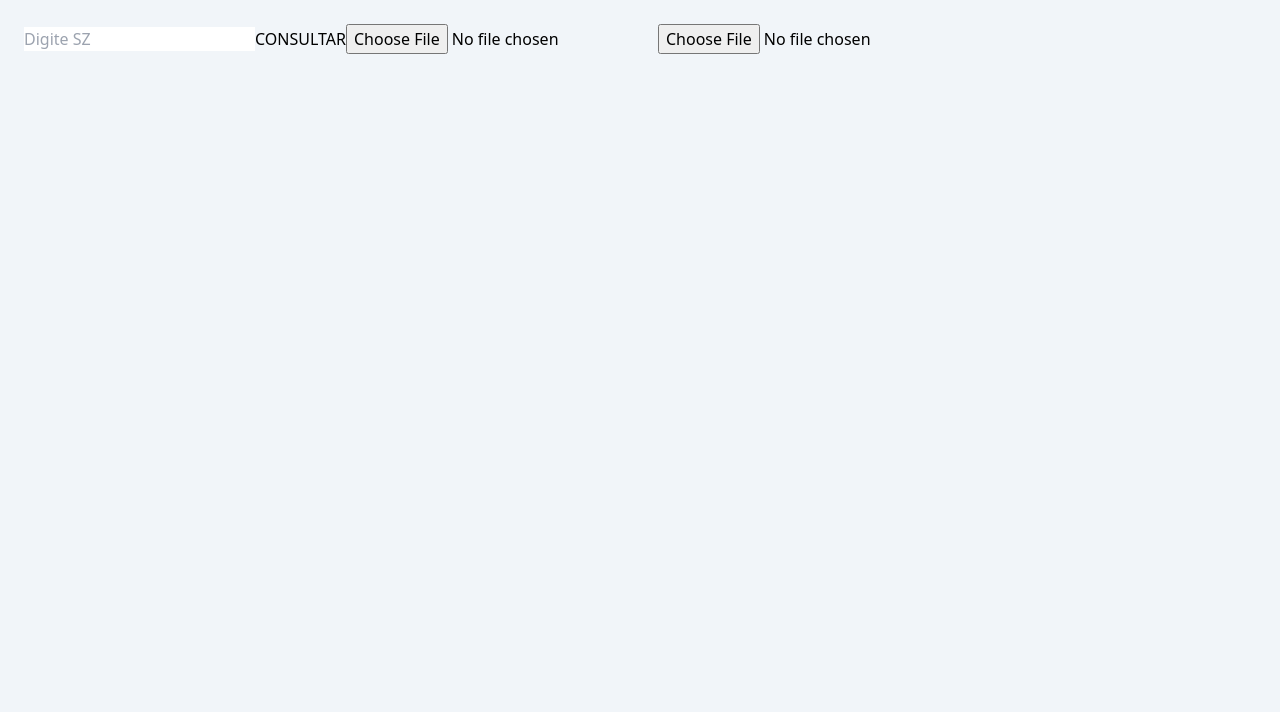
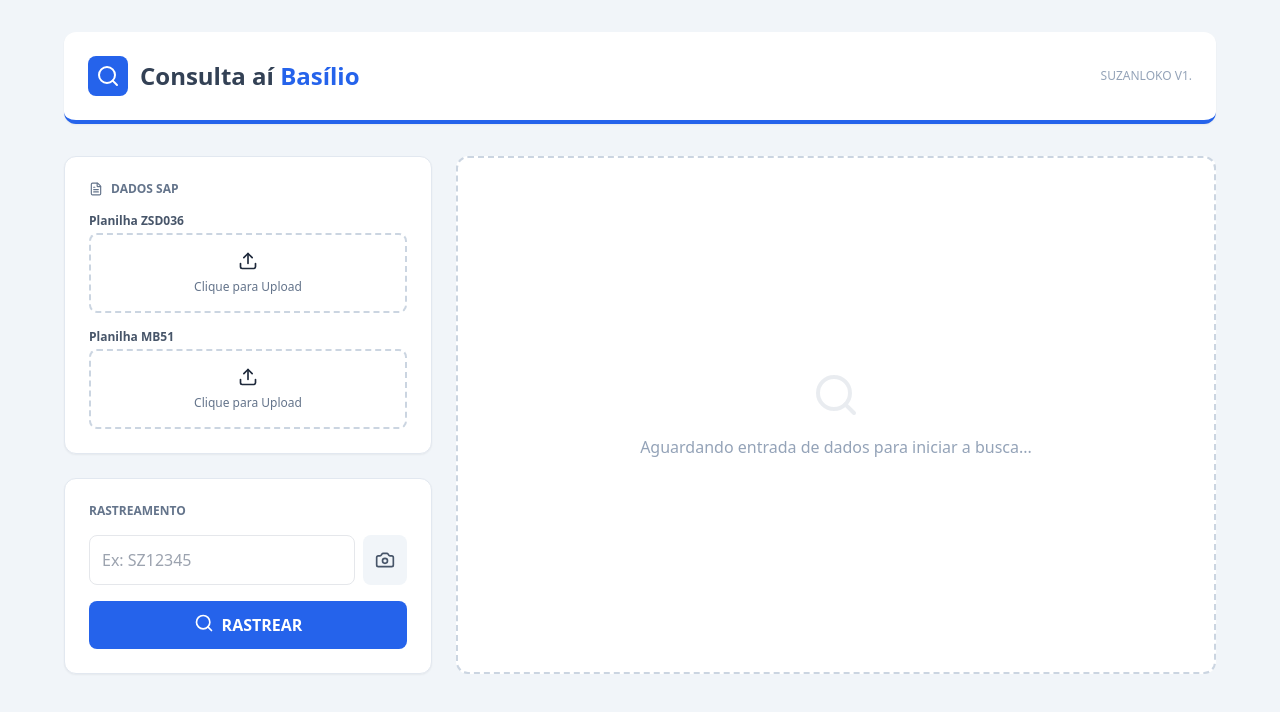
Before and after one commit to JacksonDevv/consultar-lote, a React (Vite) app: page / in a window 1280 px wide. Shown: the top 712 px of the page. Built offline with nearby package versions, Linux system fonts and the light colour scheme.

Commit message:
layout novo

```diff
--- a/src/App.jsx
+++ b/src/App.jsx
@@ -6,19 +6,7 @@ import {
   FileText, AlertCircle, Camera, X
 } from 'lucide-react';
 
-// 🔥 NORMALIZAÇÃO FORTE
-const normalizeKeys = (data) => {
-  return data.map(row => {
-    const newRow = {};
-    Object.keys(row).forEach(key => {
-      const cleanKey = key.trim().toLowerCase();
-      newRow[cleanKey] = String(row[key] ?? '').trim();
-    });
-    return newRow;
-  });
-};
-
-// 🔥 LIMPEZA DE VALOR (CRÍTICO)
+// 🔥 LIMPEZA FORTE (resolve 99% dos problemas com Excel)
 const clean = (val) => {
   return String(val ?? '')
     .trim()
@@ -26,6 +14,18 @@ const clean = (val) => {
     .replace(/\s+/g, '');
 };
 
+// 🔥 NORMALIZA COLUNAS
+const normalizeKeys = (data) => {
+  return data.map(row => {
+    const newRow = {};
+    Object.keys(row).forEach(key => {
+      newRow[key.trim().toLowerCase()] = row[key];
+    });
+    return newRow;
+  });
+};
+
+// 🔥 AJUSTADO PARA SUAS PLANILHAS
 const COLUMN_MAP = {
   ZSD036: {
     SZ: 'tappi number',
@@ -36,6 +36,7 @@ const COLUMN_MAP = {
     PESO: 'quantidade',
     TRANSACAO: 'tipo de movimento',
     DATA: 'data de lançamento',
+    HORA: '',
     USUARIO: 'nome do usuário',
     CABECALHO: 'texto cabeçalho documento'
   }
@@ -72,11 +73,38 @@ export default function SAPBatchTracker() {
     setTimeout(() => setToast(null), 4000);
   };
 
+  useEffect(() => {
+    if (isScanning) {
+      const timeout = setTimeout(() => {
+        const scanner = new Html5QrcodeScanner("reader", {
+          fps: 10,
+          qrbox: { width: 250, height: 150 },
+          aspectRatio: 1.0
+        });
+
+        scanner.render((decodedText) => {
+          setSzInput(decodedText);
+          setIsScanning(false);
+          scanner.clear();
+          showToast("Código lido com sucesso!");
+          setTimeout(() => executeTrack(decodedText), 500);
+        }, () => {});
+
+        scannerRef.current = scanner;
+      }, 100);
+
+      return () => {
+        clearTimeout(timeout);
+        if (scannerRef.current) scannerRef.current.clear();
+      };
+    }
+  }, [isScanning]);
+
   const handleFileUpload = (e, type) => {
     const file = e.target.files[0];
     if (!file) return;
 
-    setUploads(prev => ({ ...prev, [type]: { ...prev[type], status: 'loading', fileName: file.name } }));
+    setUploads(prev => ({ ...prev, [type]: { ...prev[type], status: 'loading', fileName: file.name, progress: 0 } }));
 
     const reader = new FileReader();
     reader.onload = (evt) => {
@@ -90,14 +118,13 @@ export default function SAPBatchTracker() {
 
         data = normalizeKeys(data);
 
-        console.log(type, data.slice(0,3)); // debug
-
         if (type === 'ZSD036') setDataZSD036(data);
         else setDataMB51(data);
 
-        setUploads(prev => ({ ...prev, [type]: { ...prev[type], status: 'complete' } }));
+        setUploads(prev => ({ ...prev, [type]: { ...prev[type], status: 'complete', progress: 100 } }));
       } catch (err) {
-        showToast("Erro ao ler Excel", "error");
+        showToast("Erro ao ler Excel. Verifique o formato.", "error");
+        setUploads(prev => ({ ...prev, [type]: { ...prev[type], status: 'error' } }));
       }
     };
 
@@ -107,10 +134,10 @@ export default function SAPBatchTracker() {
   const executeTrack = (value) => {
     const searchVal = value || szInput;
 
-    if (!searchVal) return showToast("Digite a SZ", "error");
+    if (!searchVal) return showToast("Digite ou escaneie a SZ", "error");
 
     if (!dataZSD036.length || !dataMB51.length) {
-      return showToast("Carregue as planilhas!", "error");
+      return showToast("Carregue as duas planilhas!", "error");
     }
 
     setIsProcessing(true);
@@ -120,10 +147,7 @@ export default function SAPBatchTracker() {
         clean(row[COLUMN_MAP.ZSD036.SZ]) === clean(searchVal)
       );
 
-      console.log("BUSCA:", searchVal);
-      console.log("ENCONTRADO:", szRecord);
-
-      if (!szRecord) throw new Error("SZ não encontrada");
+      if (!szRecord) throw new Error("SZ não encontrada na ZSD036");
 
       const batchId = szRecord[COLUMN_MAP.ZSD036.LOTE];
 
@@ -131,7 +155,7 @@ export default function SAPBatchTracker() {
         clean(row[COLUMN_MAP.MB51.LOTE]) === clean(batchId)
       );
 
-      if (!movements.length) throw new Error("Lote não encontrado");
+      if (!movements.length) throw new Error("Lote não encontrado na MB51");
 
       const sorted = movements.sort((a, b) => {
         const d1 = new Date(a[COLUMN_MAP.MB51.DATA]);
@@ -147,6 +171,7 @@ export default function SAPBatchTracker() {
         peso: latest[COLUMN_MAP.MB51.PESO],
         transacao: latest[COLUMN_MAP.MB51.TRANSACAO],
         data: latest[COLUMN_MAP.MB51.DATA],
+        hora: '',
         usuario: latest[COLUMN_MAP.MB51.USUARIO],
         cabecalho: latest[COLUMN_MAP.MB51.CABECALHO]
       });
@@ -159,28 +184,109 @@ export default function SAPBatchTracker() {
   };
 
   return (
-    <div className="min-h-screen bg-slate-100 p-6">
-      <input
-        value={szInput}
-        onChange={(e) => setSzInput(e.target.value)}
-        onKeyDown={(e) => e.key === 'Enter' && executeTrack()}
-        placeholder="Digite SZ"
-      />
+    <div className="min-h-screen bg-slate-100 text-slate-800 p-4 md:p-8 font-sans">
+      {/* HEADER */}
+      <header className="max-w-6xl mx-auto mb-8 bg-white p-6 rounded-xl shadow-sm border-b-4 border-blue-600 flex justify-between items-center">
+        <div className="flex items-center gap-3">
+          <div className="bg-blue-600 p-2 rounded-lg text-white"><Search size={24}/></div>
+          <h1 className="text-2xl font-bold text-slate-700">Consulta aí <span className="text-blue-600">Basílio</span></h1>
+        </div>
+        <span className="text-xs text-slate-400 font-medium uppercase">SuzanLOKO V1.</span>
+      </header>
 
-      <button onClick={() => executeTrack()}>
-        CONSULTAR
-      </button>
+      <main className="max-w-6xl mx-auto grid grid-cols-1 lg:grid-cols-12 gap-6">
+        {/* COLUNA ESQUERDA */}
+        <div className="lg:col-span-4 space-y-6">
+          <section className="bg-white p-6 rounded-xl shadow-sm border border-slate-200">
+            <h2 className="text-xs font-bold text-slate-500 uppercase mb-4 flex items-center gap-2"><FileText size={14}/> Dados SAP</h2>
+            <div className="space-y-4">
+              {['ZSD036', 'MB51'].map(type => (
+                <div key={type}>
+                  <label className="block text-xs font-bold text-slate-600 mb-1">{`Planilha ${type}`}</label>
+                  <div
+                    onClick={() => document.getElementById(`f-${type}`).click()}
+                    className={`p-4 border-2 border-dashed rounded-lg cursor-pointer transition-all flex flex-col items-center gap-2
+                    ${uploads[type].status === 'complete' ? 'border-green-500 bg-green-50' : 'border-slate-300 hover:bg-slate-50'}`}
+                  >
+                    <Upload size={20}/>
+                    <span className="text-xs text-slate-500 truncate w-full text-center">
+                      {uploads[type].fileName || 'Clique para Upload'}
+                    </span>
+                    <input id={`f-${type}`} type="file" className="hidden" accept=".xlsx, .csv" onChange={(e) => handleFileUpload(e, type)} />
+                  </div>
+                </div>
+              ))}
+            </div>
+          </section>
 
-      <input type="file" onChange={(e) => handleFileUpload(e, 'ZSD036')} />
-      <input type="file" onChange={(e) => handleFileUpload(e, 'MB51')} />
+          <section className="bg-white p-6 rounded-xl shadow-sm border border-slate-200">
+            <h2 className="text-xs font-bold text-slate-500 uppercase mb-4">Rastreamento</h2>
+            <div className="space-y-4">
+              <div className="flex gap-2">
+                <input
+                  className="flex-1 p-3 border rounded-lg outline-none focus:ring-2 focus:ring-blue-500"
+                  placeholder="Ex: SZ12345"
+                  value={szInput}
+                  onChange={e => setSzInput(e.target.value)}
+                  onKeyDown={e => e.key === 'Enter' && executeTrack()}
+                />
+                <button onClick={() => setIsScanning(true)} className="p-3 bg-slate-100 rounded-lg hover:bg-slate-200 text-slate-600 transition-all"><Camera size={20}/></button>
+              </div>
+              <button
+                onClick={() => executeTrack()}
+                disabled={isProcessing}
+                className="w-full bg-blue-600 text-white font-bold py-3 rounded-lg hover:bg-blue-700 disabled:opacity-50 transition-all flex justify-center gap-2"
+              >
+                {isProcessing ? <RefreshCw className="animate-spin" size={20}/> : <Search size={20}/>} RASTREAR
+              </button>
+            </div>
+          </section>
+        </div>
 
-      {result && (
-        <div>
-          <p>SZ: {result.sz}</p>
-          <p>Lote: {result.lote}</p>
-          <p>Peso: {result.peso}</p>
+        {/* COLUNA DIREITA */}
+        <div className="lg:col-span-8">
+          {!result ? (
+            <div className="h-full min-h-[400px] flex flex-col items-center justify-center bg-white rounded-xl border-2 border-dashed border-slate-300 p-12 text-center text-slate-400">
+              <Search size={48} className="mb-4 opacity-20"/>
+              <p>Aguardando entrada de dados para iniciar a busca...</p>
+            </div>
+          ) : (
+            <div className="space-y-6">
+              <div className="bg-white rounded-xl shadow-sm border border-slate-200 overflow-hidden">
+                <div className="bg-slate-50 p-4 border-b flex justify-between items-center">
+                  <h3 className="font-bold text-slate-700 flex items-center gap-2"><CheckCircle2 className="text-blue-600" size={18}/> Resultado</h3>
+                  <button onClick={() => {setResult(null); setSzInput('')}} className="text-xs text-blue-600 font-bold hover:underline">Nova Consulta</button>
+                </div>
+
+                <div className="p-6 grid grid-cols-1 md:grid-cols-2 gap-6">
+                  <Detail label="SZ" value={result.sz} />
+                  <Detail label="Lote" value={result.lote} highlight />
+                  <Detail label="Peso" value={result.peso} />
+                  <Detail label="Transação" value={result.transacao} />
+                  <Detail label="Data" value={result.data} />
+                  <Detail label="Usuário" value={result.usuario} />
+                  <Detail label="Doc. Cabeçalho" value={result.cabecalho} />
+                </div>
+              </div>
+            </div>
+          )}
+        </div>
+      </main>
+
+      {toast && (
+        <div className={`fixed bottom-8 right-8 p-4 rounded-lg shadow-lg text-white flex items-center gap-3 z-50 ${toast.type === 'error' ? 'bg-red-500' : 'bg-green-600'}`}>
+          <span>{toast.msg}</span>
         </div>
       )}
     </div>
   );
 }
+
+function Detail({ label, value, highlight = false }) {
+  return (
+    <div className="flex justify-between border-b pb-2">
+      <span className="text-slate-500 text-sm">{label}:</span>
+      <span className={`font-bold ${highlight ? 'text-blue-600' : 'text-slate-800'}`}>{value || '---'}</span>
+    </div>
+  );
+}
```
